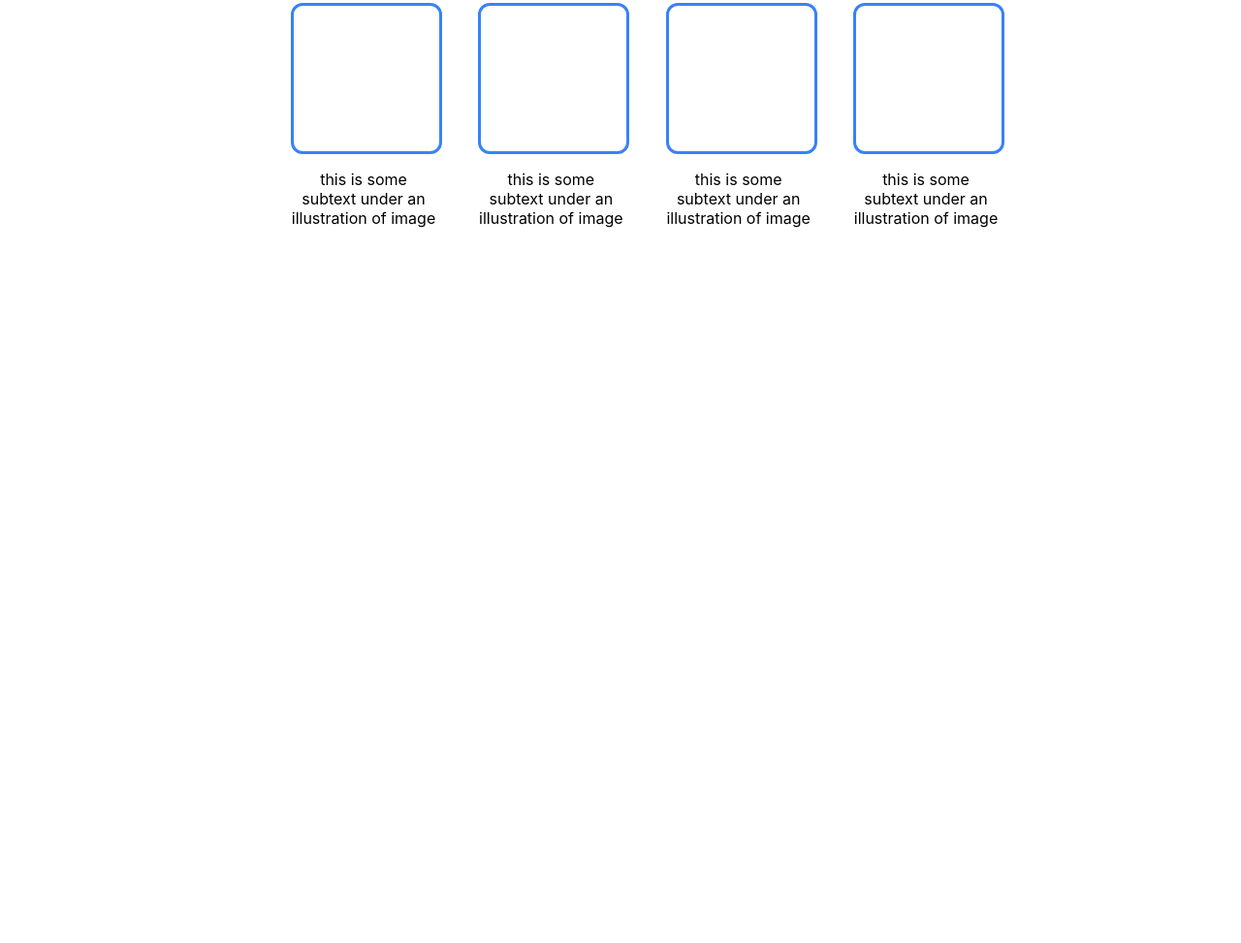
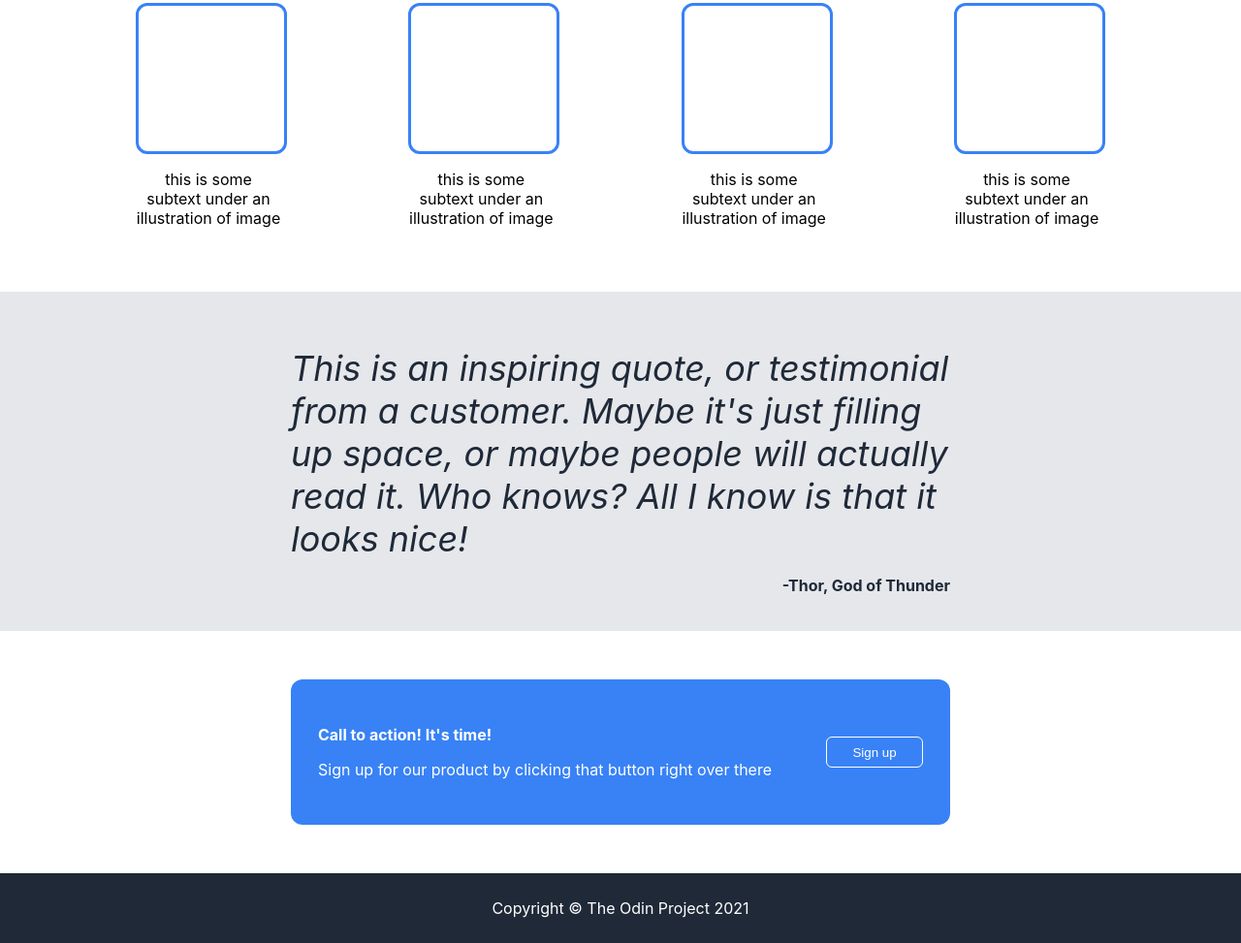
Before and after one commit to matthewpmi/landing-page, a plain HTML site: page index.html in a window 1280 px wide. Shown: the part 675-1648 px from the top of the page at 97% size. Before the commit the page ends 976 px from the top, so only its background shows below. Drawn offline with Linux system fonts and the light colour scheme.

Commit message:
add information, quote, footer

```diff
--- a/index.html
+++ b/index.html
@@ -47,6 +47,23 @@
           <p class="box-subtext">this is some subtext under an illustration of image</p>
         </div>
       </div>
+    </div>
+    <div class="quote-box">
+      <p class="quote">This is an inspiring quote, or testimonial from a customer. Maybe it's just filling up space, or maybe people will actually read it. Who knows? All I know is that it looks nice!</p>
+      <p class="author"><strong>-Thor, God of Thunder</strong></p>
+    </div>
+    <div class="call-to-box">
+      <div class="call-to">
+        <div class="call-to-text">
+          <p><strong>Call to action! It's time!</strong></p>
+          <p>Sign up for our product by clicking that button right over there</p>
+        </div>
+        <button class="call-sign-up">Sign up</button>
+      </div>
+    </div>
+    <div class="footer">
+      <span>Copyright &copy; The Odin Project 2021</span>
+    </div>
   </body>
 
 </html>
--- a/styles.css
+++ b/styles.css
@@ -21,13 +21,13 @@ body {
 
 .header-links a {
     color: #e5e7eb;
-    padding: 8px;
+    padding: 8px 0 8px 8px;
+    margin-left: 16px;
 }
 
 .header-links {
     display: flex;
     margin-left: auto;
-    padding: 16px;
 }
 
 ul {
@@ -72,10 +72,10 @@ a {
     background-color: #3882f6;
     color: white;
     padding: 0;
-    border-radius: 12px;
+    border-radius: 6px;
     border: none;
     flex: 0 0 auto;
-    height: 24px;
+    height: 32px;
     width: 100px;
 }
 
@@ -88,6 +88,8 @@ a {
 
 .hero-right img {
     height: 250px;
+    flex-grow: 1;
+    margin-left: 72px;
 }
 
 .information {
@@ -107,14 +109,14 @@ a {
 
 .box-container {
     display: flex;
-    width: 100%;
+    width: 1000px;
     justify-content: space-between;
+    flex-grow: 0;
 }
 
 .box-and {
     display:flex;
     flex-direction: column;
-    width: 100px;
 }
 
 .box {
@@ -128,3 +130,68 @@ a {
     width: 150px;
     text-align: center;
 }
+
+.quote-box {
+    display: flex;
+    background: #e5e7eb;
+    flex-direction: column;
+    align-items: center;
+    justify-content: center;
+    width: 100%;
+    height: 350px;
+}
+
+.quote {
+    font-size: 36px;
+    color: #1f2937;
+    font-style: italic;
+    padding: 0 300px;
+    margin-bottom: 0;
+}
+
+.author {
+    color: #1f2937;
+    margin-left: auto;
+    padding: 0 300px;
+}
+
+.call-to-box {
+    display: flex;
+    padding: 50px 300px;
+    align-items: center;
+    justify-content: center;
+    color: white;
+}
+
+.call-to {
+    display: flex;
+    height: 150px;
+    width: 100%;
+    background: #3882f6;
+    border-radius: 12px;
+    align-items: center;
+    justify-content: space-around;
+}
+
+.call-sign-up {
+    background-color: #3882f6;
+    color: white;
+    padding: 0;
+    border-radius: 6px;
+    border: 1px solid white;
+    flex: 0 0 auto;
+    height: 32px;
+    width: 100px;
+}
+
+.footer {
+    height: 72px;
+    background: #1f2937;
+    display: flex;
+    align-items: center;
+    padding: 0 200px;
+    color: white;
+    align-items: center;
+    justify-content: center;
+    margin-top: auto;
+}
```
